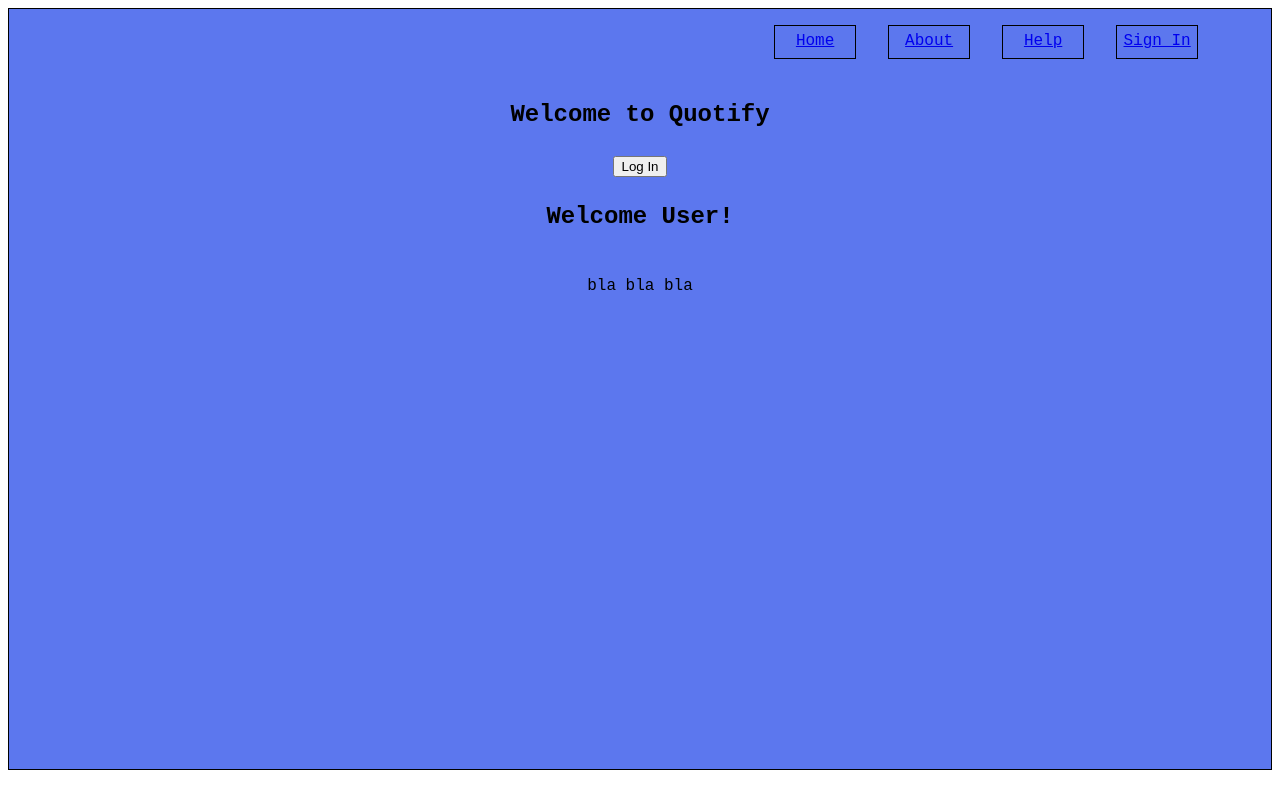
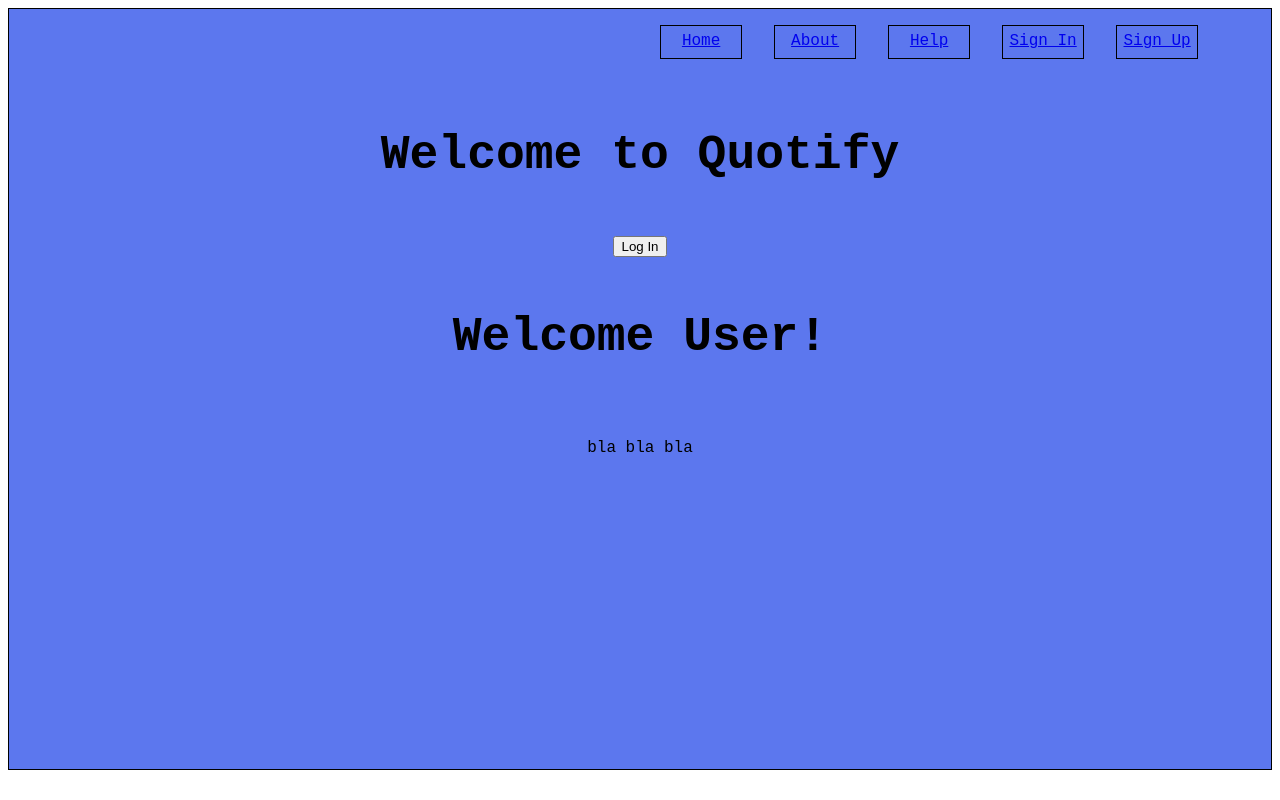
Before and after one commit to artrugh/quotifier, a React (Create React App) app in the folder client/: page / in a window 1280 px wide. Built offline with nearby package versions, Linux system fonts and the light colour scheme; a web font is replaced by a local one.

Commit message:
font sizes

```diff
--- a/client/src/components/Nav.js
+++ b/client/src/components/Nav.js
@@ -18,6 +18,9 @@
         <li className="nav-link sign-in-link">
           <Link to="/SignIn">Sign In</Link>
         </li>
+        <li className="nav-link sign-up-link">
+          <Link to="/SignIn">Sign Up</Link>
+        </li>
       </ul>
     </div>
   );
--- a/client/src/scss/base/_typography.scss
+++ b/client/src/scss/base/_typography.scss
@@ -23,3 +23,14 @@
   font-weight: 400;
   line-height: 1.7;
 }
+
+.about h2,
+.help h2,
+.home,
+.redux-button-login,
+.sign-in {
+}
+
+h2 {
+  font-size: 3rem;
+}
```
